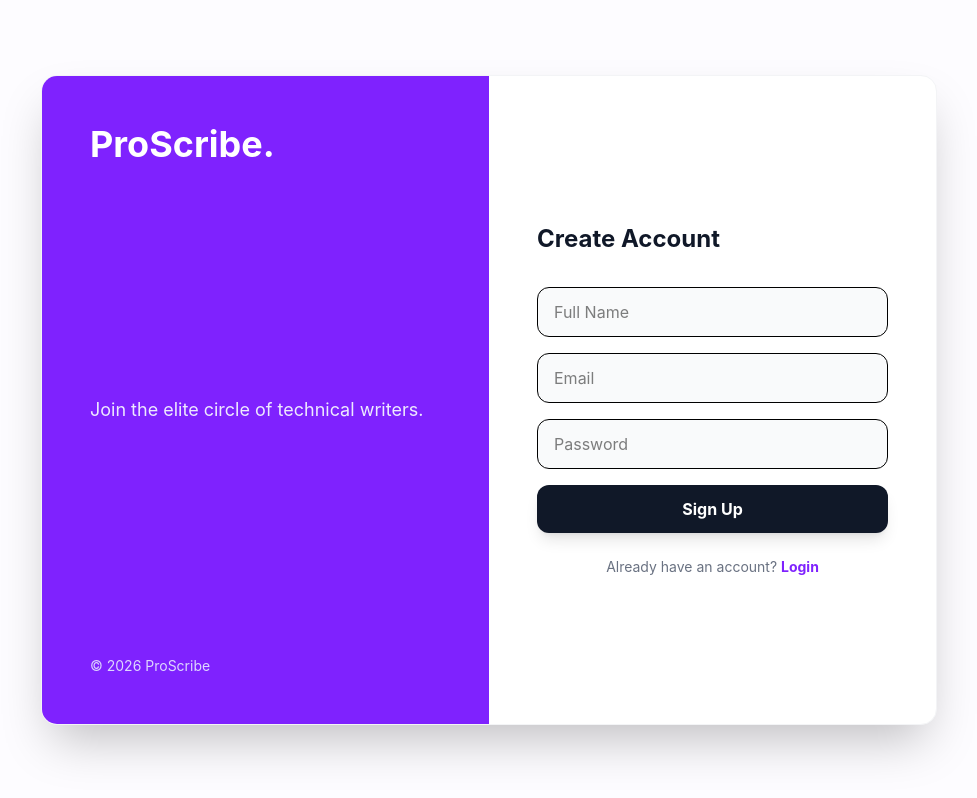
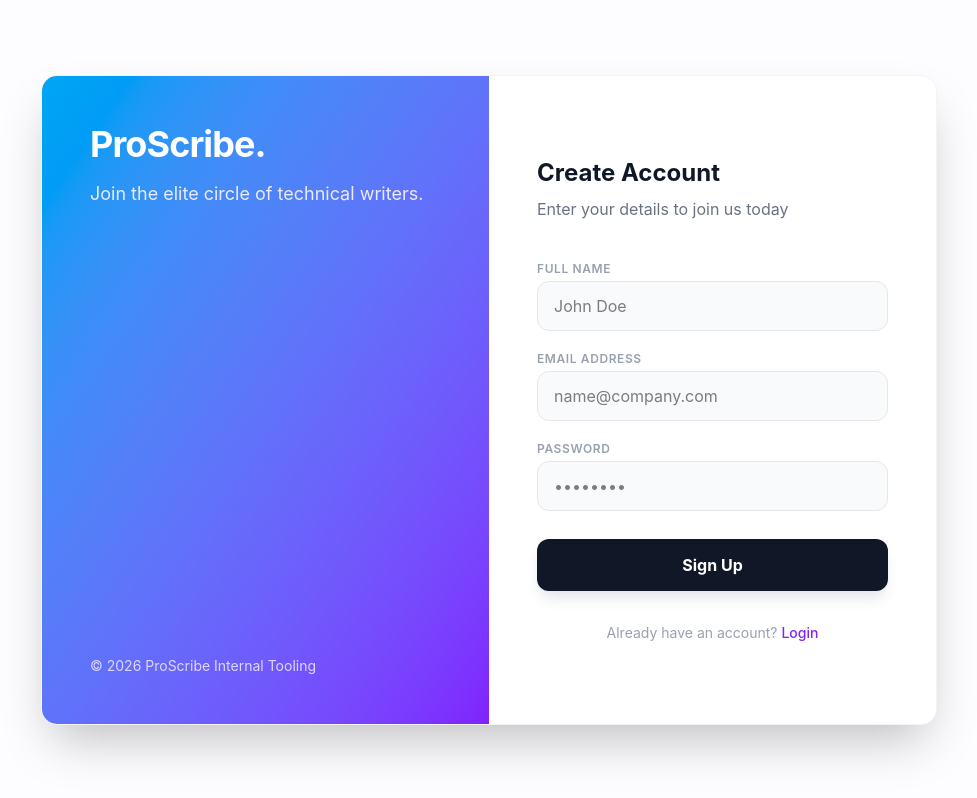
Before and after one commit to SouravDaroch/proscribe, a React (Vite) app in the folder frontend/: page /register in a window 1280 px wide. Shown: the whole page, without its empty margins (151-1128 px from the left). Built offline with nearby package versions, Linux system fonts and the light colour scheme.

Commit message:
style: refactor the ui styling of login and register page and add animations

```diff
--- a/frontend/package.json
+++ b/frontend/package.json
@@ -13,6 +13,7 @@
   "dependencies": {
     "@tailwindcss/vite": "^4.2.2",
     "axios": "1.15.0",
+    "framer-motion": "^12.38.0",
     "react": "^19.2.4",
     "react-dom": "^19.2.4",
     "react-hook-form": "^7.72.1",
--- a/frontend/src/pages/Register.tsx
+++ b/frontend/src/pages/Register.tsx
@@ -1,60 +1,114 @@
+import { useState } from 'react';
 import { useForm } from 'react-hook-form';
 import { useNavigate, Link } from 'react-router-dom';
 import api from '../api/axios';
+import { motion } from 'framer-motion';
 
 const Register = () => {
-  const { register, handleSubmit } = useForm();
+  const { register, handleSubmit, formState: { errors } } = useForm();
   const navigate = useNavigate();
+  const [serverError, setServerError] = useState('');
 
   const onSubmit = async (data: any) => {
     try {
+      setServerError('');
       await api.post('/auth/register', data);
       alert('Registration successful! Please login.');
       navigate('/login');
     } catch (err: any) {
-      alert(err.response?.data?.message || 'Registration failed');
+      setServerError(err.response?.data?.message || 'Registration failed');
     }
   };
 
   return (
     <div className="min-h-screen flex items-center justify-center bg-[#fdfcff] p-4">
-      <div className="flex w-full max-w-4xl h-[650px] bg-white rounded-2xl shadow-2xl overflow-hidden border border-gray-100">
-        {/* Left Side (Same Branding) */}
-        <div className="hidden md:flex md:w-1/2 bg-violet-600 p-12 flex-col justify-between text-white">
-          <h1 className="text-4xl font-bold">ProScribe.</h1>
-          <p className="text-violet-100 text-lg">Join the elite circle of technical writers.</p>
-          <div className="text-sm text-violet-200">© 2026 ProScribe</div>
+      {/* Main Container */}
+      <motion.div
+        initial={{ opacity: 0, y: 24 }}
+        animate={{ opacity: 1, y: 0 }}
+        transition={{ duration: 0.5, ease: "easeOut" }}
+        className="flex w-full max-w-4xl h-[650px] bg-white rounded-2xl shadow-2xl overflow-hidden border border-gray-100 m-4"
+      >
+
+        {/* Left Side: Branding/Visual (Hidden on mobile) */}
+        <div className="hidden md:flex md:w-1/2 bg-linear-to-br from-sky-500 to-violet-600 p-12 flex-col justify-between text-white">
+          <div>
+            <h1 className="text-4xl font-bold tracking-tight">ProScribe.</h1>
+            <p className="mt-4 text-violet-100 text-lg">
+              Join the elite circle of technical writers.
+            </p>
+          </div>
+          <div className="text-sm text-violet-200">
+            © 2026 ProScribe Internal Tooling
+          </div>
         </div>
 
-        {/* Right Side (Form) */}
-        <div className="w-full md:w-1/2 p-12 flex flex-col justify-center">
-          <h2 className="text-2xl font-bold text-gray-900 mb-8">Create Account</h2>
-          <form onSubmit={handleSubmit(onSubmit)} className="space-y-4">
+        {/* Right Side: Register Form */}
+        <div className="w-full md:w-1/2 p-8 md:p-12 flex flex-col justify-center">
+          <div className="mb-10">
+            <h2 className="text-2xl font-bold text-gray-900">Create Account</h2>
+            <p className="text-gray-500 mt-2">Enter your details to join us today</p>
+          </div>
+
+          {serverError && (
+            <div className="bg-red-50 border-l-4 border-red-500 text-red-700 p-4 mb-6 rounded-r-md text-sm animate-pulse">
+              {serverError}
+            </div>
+          )}
+
+          <form onSubmit={handleSubmit(onSubmit)} className="space-y-5">
+            <div>
+              <label className="block text-xs font-semibold uppercase tracking-wider text-gray-400 mb-1">
+                Full Name
+              </label>
               <input
-              {...register('name', { required: true })}
-              className="w-full px-4 py-3 bg-gray-50 border rounded-xl outline-none focus:ring-2 focus:ring-violet-500"
-              placeholder="Full Name"
+                type="text"
+                {...register('name', { required: 'Name is required' })}
+                className="w-full px-4 py-3 bg-gray-50 border border-gray-200 rounded-xl focus:ring-2 focus:ring-violet-500 focus:bg-white focus:border-transparent outline-none transition-all duration-200"
+                placeholder="John Doe"
               />
+              {errors.name && <p className="text-red-500 text-xs mt-1 font-medium">{errors.name.message as string}</p>}
+            </div>
+
+            <div>
+              <label className="block text-xs font-semibold uppercase tracking-wider text-gray-400 mb-1">
+                Email Address
+              </label>
               <input
-              {...register('email', { required: true })}
-              className="w-full px-4 py-3 bg-gray-50 border rounded-xl outline-none focus:ring-2 focus:ring-violet-500"
-              placeholder="Email"
+                type="email"
+                {...register('email', { required: 'Email is required' })}
+                className="w-full px-4 py-3 bg-gray-50 border border-gray-200 rounded-xl focus:ring-2 focus:ring-violet-500 focus:bg-white focus:border-transparent outline-none transition-all duration-200"
+                placeholder="name@company.com"
               />
+              {errors.email && <p className="text-red-500 text-xs mt-1 font-medium">{errors.email.message as string}</p>}
+            </div>
+
+            <div>
+              <label className="block text-xs font-semibold uppercase tracking-wider text-gray-400 mb-1">
+                Password
+              </label>
               <input
                 type="password"
-              {...register('password', { required: true, minLength: 6 })}
-              className="w-full px-4 py-3 bg-gray-50 border rounded-xl outline-none focus:ring-2 focus:ring-violet-500"
-              placeholder="Password"
+                {...register('password', { required: 'Password is required', minLength: { value: 6, message: 'Password must be at least 6 characters' } })}
+                className="w-full px-4 py-3 bg-gray-50 border border-gray-200 rounded-xl focus:ring-2 focus:ring-violet-500 focus:bg-white focus:border-transparent outline-none transition-all duration-200"
+                placeholder="••••••••"
               />
-            <button className="w-full bg-gray-900 text-white font-bold py-3 rounded-xl hover:bg-gray-800 transition-all shadow-lg">
+              {errors.password && <p className="text-red-500 text-xs mt-1 font-medium">{errors.password.message as string}</p>}
+            </div>
+
+            <button
+              type="submit"
+              className="w-full bg-gray-900 text-white font-bold py-3.5 rounded-xl hover:bg-gray-800 transition-all duration-300 shadow-lg shadow-gray-200 active:scale-[0.99] mt-2"
+            >
               Sign Up
             </button>
           </form>
-          <p className="mt-6 text-center text-sm text-gray-500">
-            Already have an account? <Link to="/login" className="text-violet-600 font-bold">Login</Link>
+
+          <p className="mt-8 text-center text-sm text-gray-400">
+            Already have an account? <Link to="/login" className="text-violet-600 font-medium cursor-pointer hover:text-violet-700">Login</Link>
           </p>
         </div>
-      </div>
+      </motion.div>
     </div>
   );
 };
--- a/frontend/src/pages/login.tsx
+++ b/frontend/src/pages/login.tsx
@@ -1,8 +1,9 @@
 import { useState } from 'react';
 import { useForm } from 'react-hook-form';
-import { useNavigate } from 'react-router-dom';
+import { useNavigate, Link } from 'react-router-dom';
 import api from '../api/axios';
 import { useAuth } from '../context/AuthContext';
+import { motion } from 'framer-motion';
 
 const Login = () => {
     const { register, handleSubmit, formState: { errors } } = useForm();
@@ -16,9 +17,9 @@ const Login = () => {
             const response = await api.post('/auth/login', data);
 
             // Use the global login function from Context
-            login(response.data, response.data.token);
+            login(response.data);
 
-            // Redirect to dashboard (we'll build this next)
+            // Redirect to dashboard
             navigate('/dashboard');
         } catch (err: any) {
             setServerError(err.response?.data?.message || 'Something went wrong');
@@ -28,10 +29,15 @@ const Login = () => {
   return (
   <div className="min-h-screen flex items-center justify-center bg-[#fdfcff]">
     {/* Main Container */}
-    <div className="flex w-full max-w-4xl h-[600px] bg-white rounded-2xl shadow-2xl overflow-hidden border border-gray-100 m-4">
+    <motion.div
+      initial={{ opacity: 0, y: 24 }}
+      animate={{ opacity: 1, y: 0 }}
+      transition={{ duration: 0.5, ease: "easeOut" }}
+      className="flex w-full max-w-4xl h-[600px] bg-white rounded-2xl shadow-2xl overflow-hidden border border-gray-100 m-4"
+    >
 
       {/* Left Side: Branding/Visual (Hidden on mobile) */}
-      <div className="hidden md:flex md:w-1/2 bg-violet-600 p-12 flex-col justify-between text-white">
+      <div className="hidden md:flex md:w-1/2 bg-linear-to-br from-sky-500 to-violet-600 p-12 flex-col justify-between text-white">
         <div>
           <h1 className="text-4xl font-bold tracking-tight">ProScribe.</h1>
           <p className="mt-4 text-violet-100 text-lg">
@@ -100,10 +106,10 @@ const Login = () => {
         </form>
 
         <p className="mt-8 text-center text-sm text-gray-400">
-          Not a member? <span className="text-violet-600 font-medium cursor-pointer">Contact Admin</span>
+          Not a member? <Link to="/register" className="text-violet-600 font-medium cursor-pointer hover:text-violet-700">Register</Link>
         </p>
       </div>
-    </div>
+    </motion.div>
   </div>
 );
 };
```
Also changed, not shown: 1 other file (tests, documents, lock files or other folders). Lines whose indentation alone changed are shown as unchanged.
